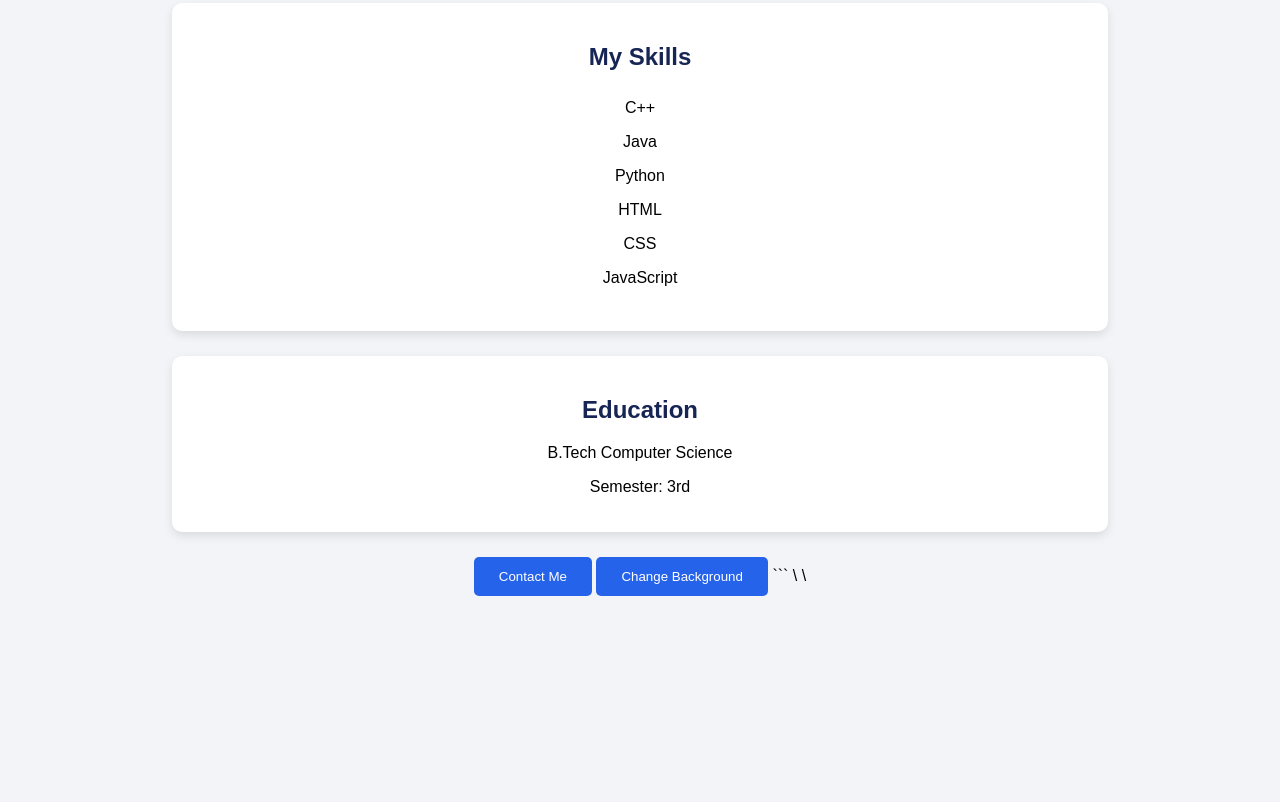
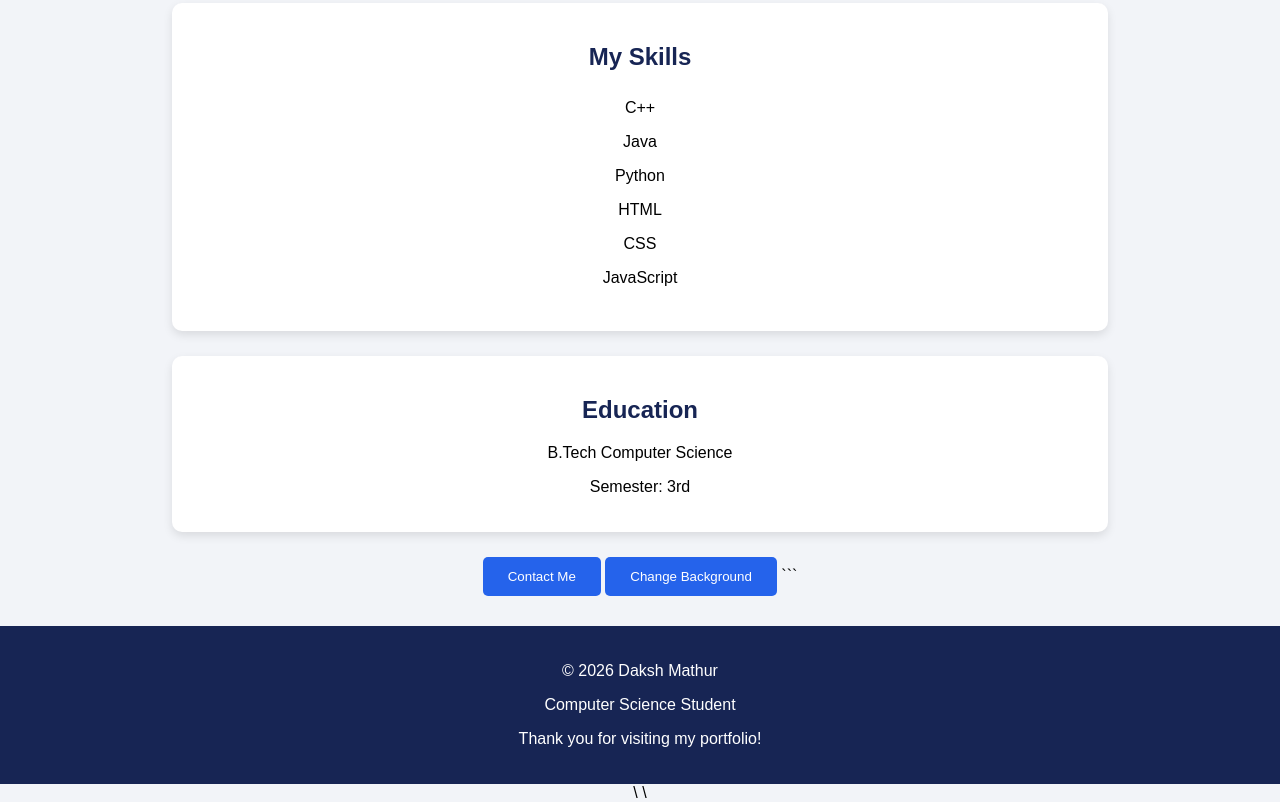
Before and after one commit to dakshmathur11935-ai/GitHub-practical-test, a plain HTML site: page index.html in a window 1280 px wide. Shown: the part 411-1213 px from the top of the page. Before the commit the page ends 1007 px from the top, so only its background shows below. Drawn offline with Linux system fonts and the light colour scheme.

Commit message:
Add footer to portfolio

````diff
--- a/index.html
+++ b/index.html
@@ -37,5 +37,9 @@
 <button onclick="changeBackground()">Change Background</button>
 <script src="script.js"></script>
 ```
-
+<footer>
+    <p>© 2026 Daksh Mathur</p>
+    <p>Computer Science Student</p>
+    <p>Thank you for visiting my portfolio!</p>
+</footer>
 \</body> \</html>
--- a/style.css
+++ b/style.css
@@ -52,3 +52,10 @@ section {
 button:hover {
     background-color: #172554;
 }
+footer {
+    background-color: #172554;
+    color: white;
+    padding: 20px;
+    margin-top: 30px;
+    text-align: center;
+}
````
